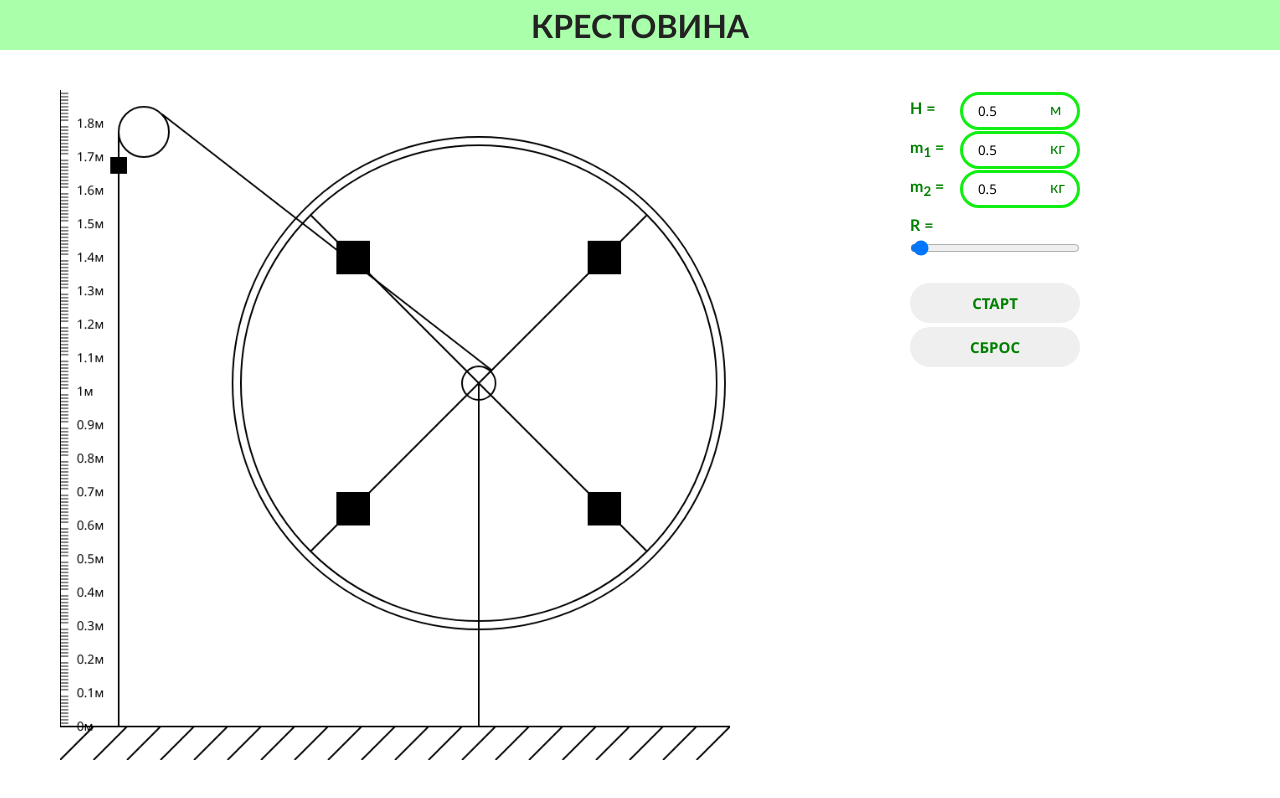
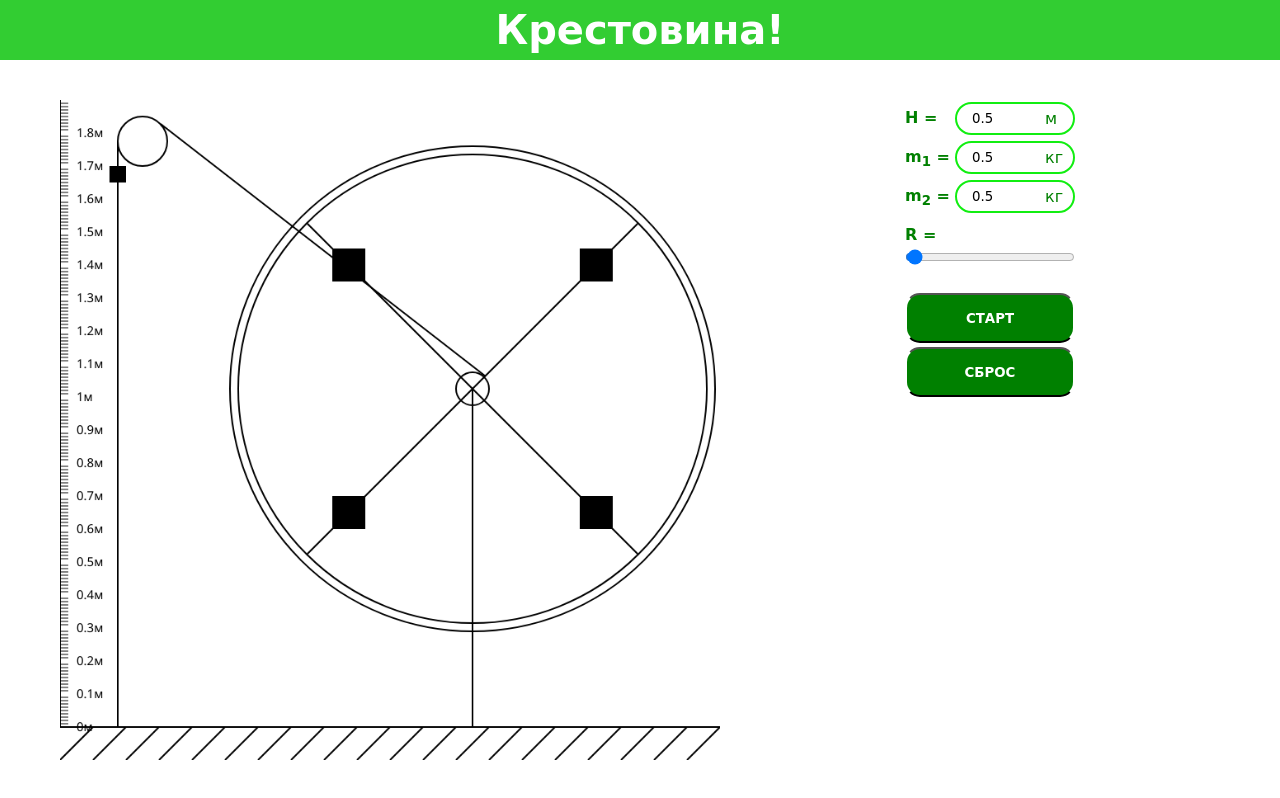
Before and after one commit to MaximKuznetsov17/Motion_of_charged_particles, a plain HTML site: page index.html in a window 1280 px wide. Drawn offline with Linux system fonts and the light colour scheme.

Commit message:
Starter pack
Привет, дядь!

```diff
--- a/index.html
+++ b/index.html
@@ -5,8 +5,7 @@
   <title>Крестовина</title>
 </head>
 <body>
-  <header>Крестовина</header>
-
+  <header>Крестовина!</header>
   <div class="content">
     <canvas id="canvas"></canvas>
     <nav class="left-menu">
@@ -60,7 +59,6 @@
       <div class="group">
         <button id="inputStart">Старт</button>
       </div>
-
       <div class="group">
         <button id="inputReset">Сброс</button>
       </div>
--- a/style.css
+++ b/style.css
@@ -7,22 +7,24 @@ body {
   overflow: hidden;
   margin: 0;
   display: flex;
-  font-family: "Calibri", serif;
+  font-family: 'Niconne', cursive;
   flex-direction: column;
 }
+@import url(https://fonts.googleapis.com/css?family=Niconne);
 
 header {
-  background-color: #AAFFAA;
+  font-family: 'Niconne', cursive;
+  background-color: limegreen;
   height: 150px;
-  color: #222;
+  color: #FFFFFF;
   font-weight: 900;
-  text-transform: uppercase;
-  font-size: 48px;
+  font-size: 50px;
   text-align: right;
   display: flex;
   align-items: center;
   justify-content: center;
 }
+
 
 .content {
   max-width: 1200px;
@@ -79,12 +81,12 @@ nav {
   width: 120px;
   padding: 7px;
   border-radius: 100px;
-  border: 3px solid #11EE11;
+  border: 2px solid #11EE11;
   padding-right: 30px;
   padding-left: 15px;
   margin-left: auto;
   float: right;
-  font-family: "Segoe UI";
+  font-family: 'Niconne', cursive;
   box-sizing: border-box;
 }
 
@@ -145,7 +147,7 @@ nav {
   display: inline-block;
   width: 16px;
   height: 16px;
-  background: #c1c1c1;
+  background: #9ACD32;
   border-radius: 100px;
   position: absolute;
   top: 1px;
@@ -158,17 +160,56 @@ nav {
   left: 24px;
 }
 
+
 .left-menu .group button {
-  border: none;
+  font-family: 'Niconne', cursive;
+  text-transform: uppercase;
   width: 170px;
-  padding: 10px 0;
-  border-radius: 100px;
-  font-family: "Segoe UI";
+  padding: 15px 0;
+  border-radius: 15px;
+  margin:0 auto;
+  display: block;
+  height: 50px;
+  overflow: hidden;
+  text-align: center;
+  text-decoration: none;
+  font-weight: bold;
+  text-shadow: 0 100px 0 #FFF,1px 76px 10px #000;
+  color: #FFF;
+  background:  green;
+  border-right: 2px solid #FFF;
+  border-left: 2px solid #FFF;
+  -webkit-transition: all 0.3s linear;
+  -moz-transition: all 0.3s linear;
+  -o-transition: all 0.3s linear;
+  -o-transition: all 0.3s linear;
+  transition: all 0.3s;
+}
+
+.left-menu .group button:hover {
+  text-shadow: 0 50px 0 #FFF, 1px 51px 20px #FFF;
+  width: 170px;
+  padding: 15px 0;
+  border-radius: 15px;
+  background: #7CFC00;
+}
+
+.left-menu .group button:active {
+  background: #7CFC00;
+  transform: scale(0.950);
+}
+
+/**.left-menu .group button {
+  border: 3px solid lawngreen;
+  width: 170px;
+  padding: 15px 0;
+  border-radius: 15px;
+  font-family: 'Niconne', cursive;
   text-transform: uppercase;
   font-weight: 700;
   font-size: 15px;
   color: #008000;
-  transition: all .2s;
+  transition: all .3s;
 }
 
 .left-menu .group button:hover {
@@ -176,8 +217,9 @@ nav {
 }
 
 .left-menu .group button:active {
-  transform: scale(0.925);
-}
+  background: #7CFC00;
+  transform: scale(0.850);
+}**/
 
 .right-menu .delimiter {
   font-weight: 700;
@@ -245,8 +287,8 @@ nav {
   height: 35px;
   padding: 4px 15px;
   border-radius: 100px;
-  border: 2px solid #c1c1c1;
-  font-family: "Segoe UI";
+  border: 2px solid #9ACD32;
+  font-family: 'Niconne', cursive;
   box-sizing: border-box;
   outline: none;
   -webkit-appearance: none;
@@ -258,7 +300,7 @@ nav {
   position: absolute;
   top: 21px;
   right: 20px;
-  border-top: 6px solid #c1c1c1;
+  border-top: 6px solid #9ACD32;
   border-left: 5px solid transparent;
   border-right: 5px solid transparent;
 }
@@ -270,8 +312,8 @@ nav {
 @media (max-height: 820px)
 {
   header {
-    height: 50px;
-    font-size: 32px;
+    height: 60px;
+    font-size: 40px;
   }
 
   .right-menu .column {
```
